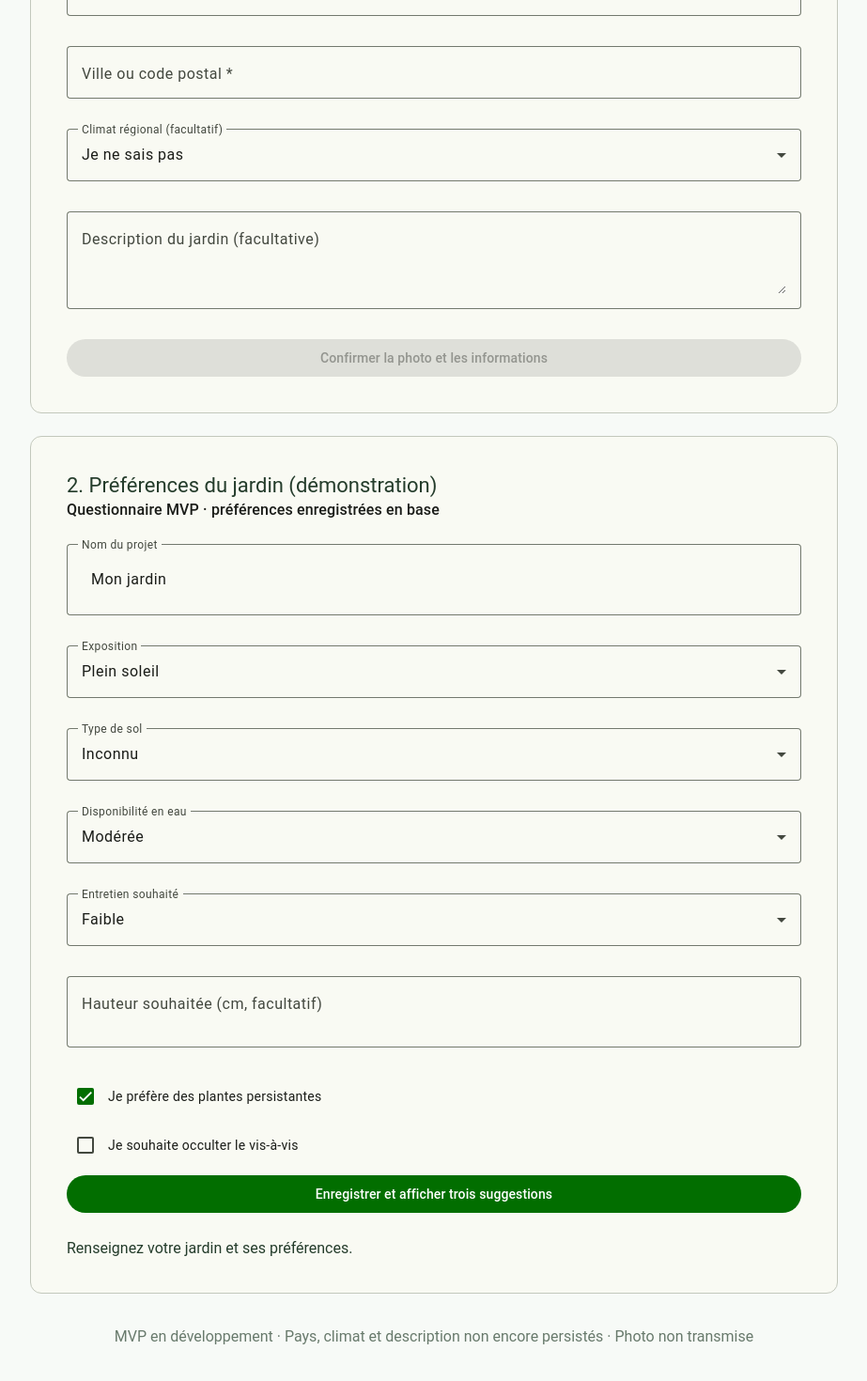
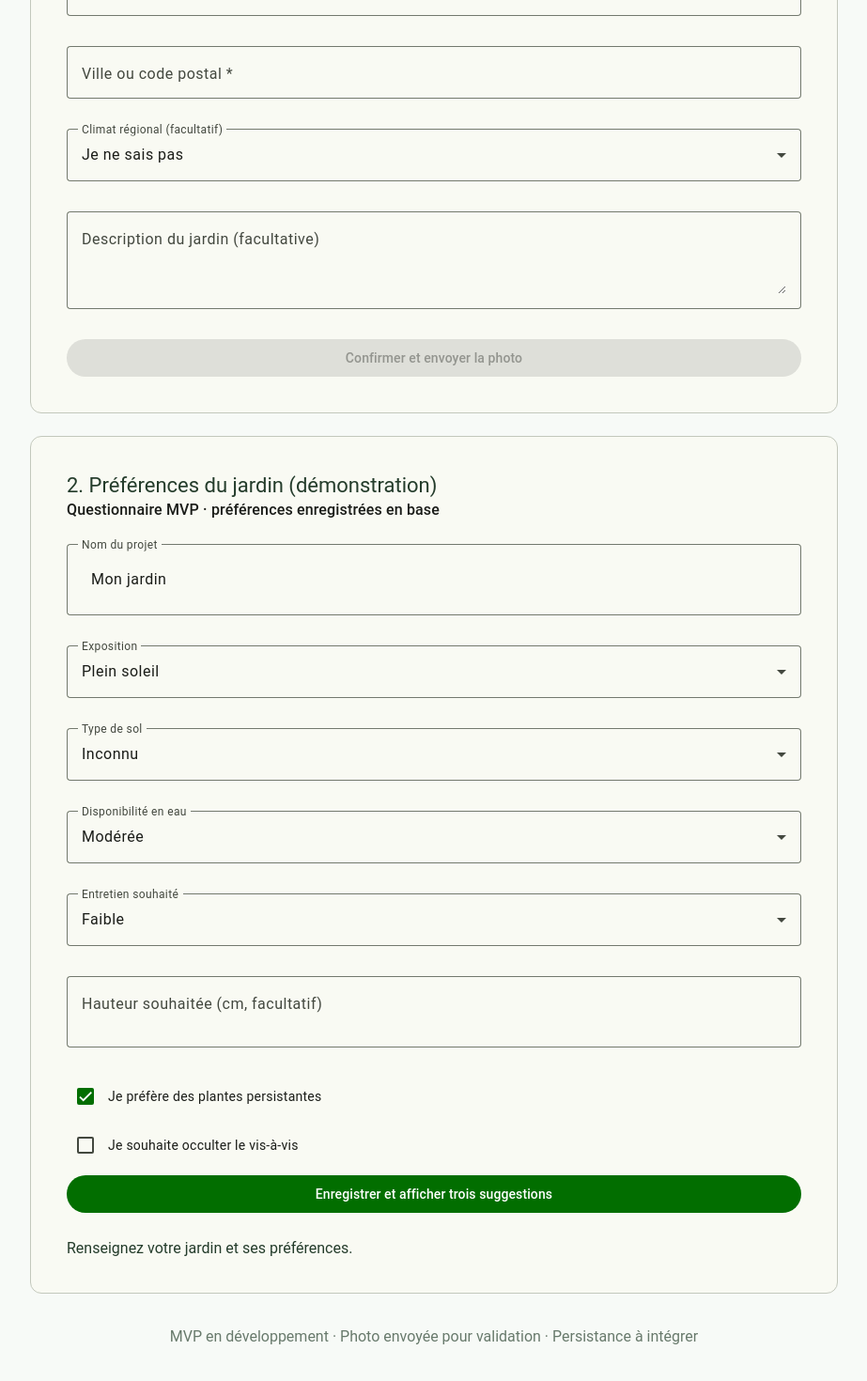
Before and after one commit to boonsuli/GardnAIze, an Angular app in the folder frontend/: page / in a window 1280 px wide. Shown: the part 580-2050 px from the top of the page at 94% size, without its empty margins (178-1101 px from the left). Built offline with nearby package versions, Linux system fonts and the light colour scheme.

Commit message:
feat(front): display upload and validation states

```diff
--- a/frontend/src/app/app.component.html
+++ b/frontend/src/app/app.component.html
@@ -58,11 +58,11 @@
                     [readonly]="photoConfirmed()" placeholder="Exposition, terrasse, zones à aménager…"></textarea>
             </mat-form-field>
             @if (!photoConfirmed()) {
-                <button mat-flat-button type="button" [disabled]="!canConfirmPhoto()" (click)="confirmPhotoDetails()">
-                    Confirmer la photo et les informations
+                <button mat-flat-button type="button" [disabled]="!canConfirmPhoto() || photoSending()" (click)="confirmPhotoDetails()">
+                    {{ photoSending() ? 'Validation en cours…' : 'Confirmer et envoyer la photo' }}
                 </button>
             } @else {
-                <p class="confirmation" role="status">Photo et localisation confirmées. Aucun envoi de photo n'est encore effectué.</p>
+                <p class="confirmation" role="status">Photo validée par GDAI-VALID.</p>
                 <button mat-stroked-button type="button" (click)="editPhotoDetails()">Modifier les informations</button>
             }
         </mat-card-content>
@@ -135,5 +135,5 @@
             }
         </mat-card-content>
     </mat-card>
-    <footer>MVP en développement · Pays, climat et description non encore persistés · Photo non transmise</footer>
+    <footer>MVP en développement · Photo envoyée pour validation · Persistance à intégrer</footer>
 </main>
```
